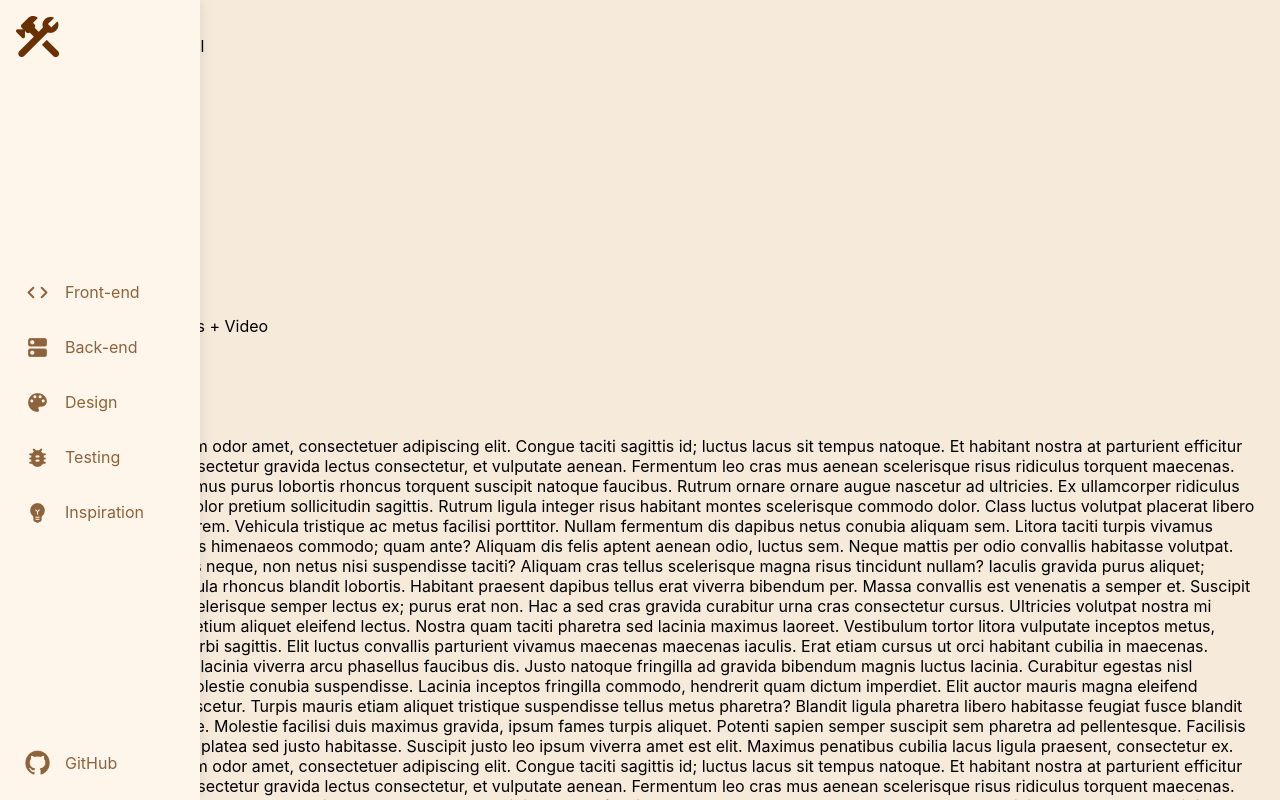
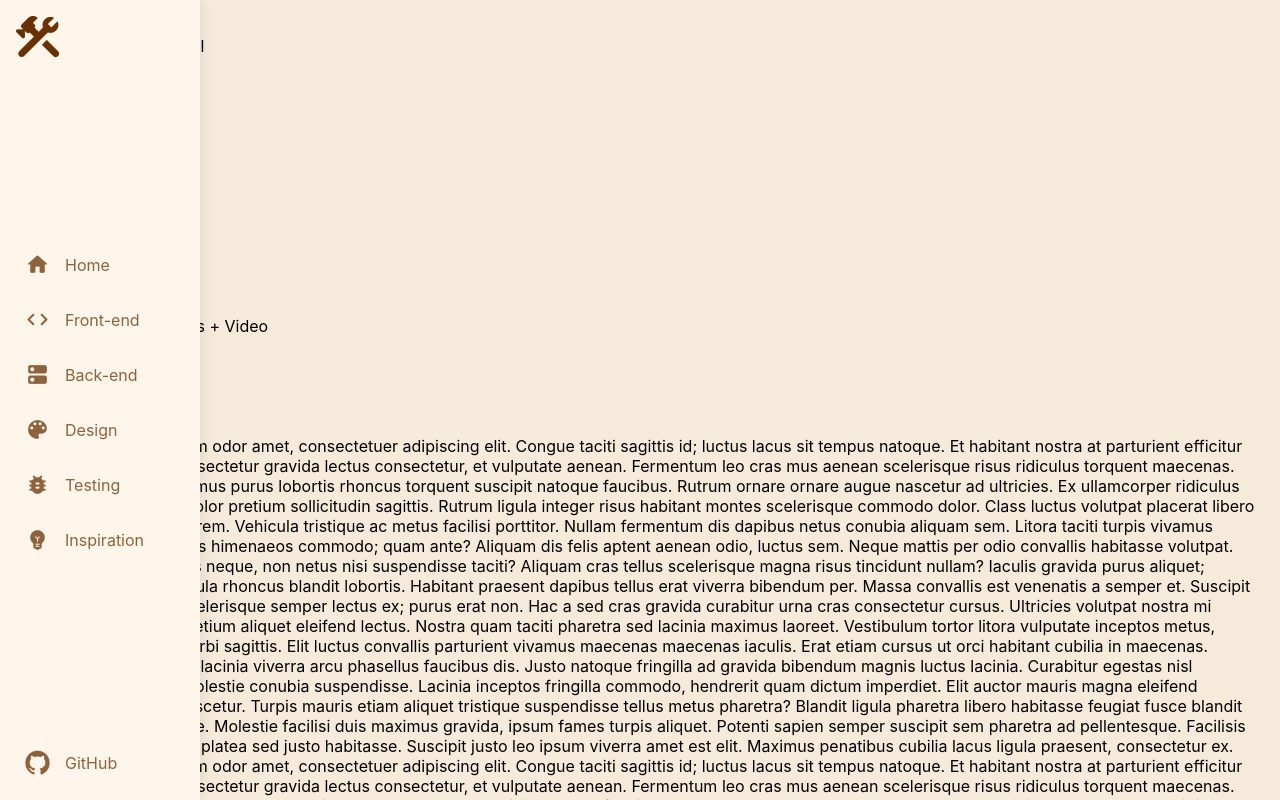
Before and after one commit to garviswbs/toolbox, a React (Vite) app: page / in a window 1280 px wide. Shown: the top 800 px of the page. Built offline with nearby package versions, Linux system fonts and the light colour scheme.

Commit message:
Add Browser Router

```diff
--- a/src/App.jsx
+++ b/src/App.jsx
@@ -1,12 +1,14 @@
 import React from "react";
+// React Router
+import { BrowserRouter, Routes, Route } from "react-router";
+// Assets
 import githubIcon from "./assets/github-mark.png";
-import logo from "../favicon-toolbox.png";
 
 import "./App.css";
 
 function App() {
   return (
-    <>
+    <BrowserRouter>
       <div className="side_nav_parent">
         {/* TITLE - TOP */}
         <div className="side_nav_content">
@@ -19,12 +21,12 @@ function App() {
           {/* LINKS - MIDDLE */}
           <div className="nav_links_parent">
             {/* Home Link */}
-            {/* <div className="nav_item ">
+            <div className="nav_item ">
               <div className="nav_item_icon">
                 <span class="material-icons-round">home</span>
               </div>
               <div className="nav_item_text">Home</div>
-            </div> */}
+            </div>
             {/* Front-End Link */}
             <div className="nav_item ">
               <div className="nav_item_icon">
@@ -144,7 +146,7 @@ function App() {
           </li>
         </ul>
       </div>
-    </>
+    </BrowserRouter>
   );
 }
 
```
